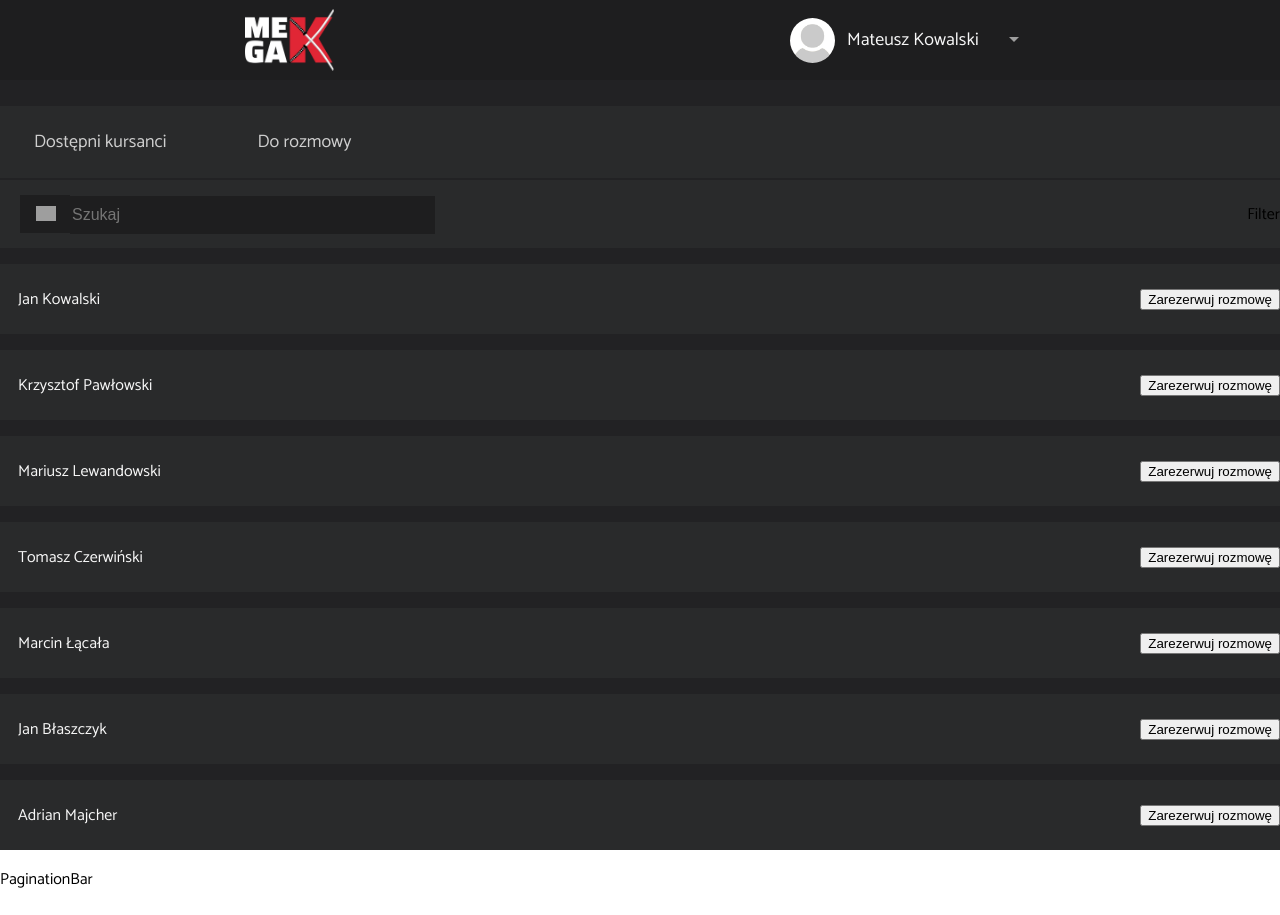
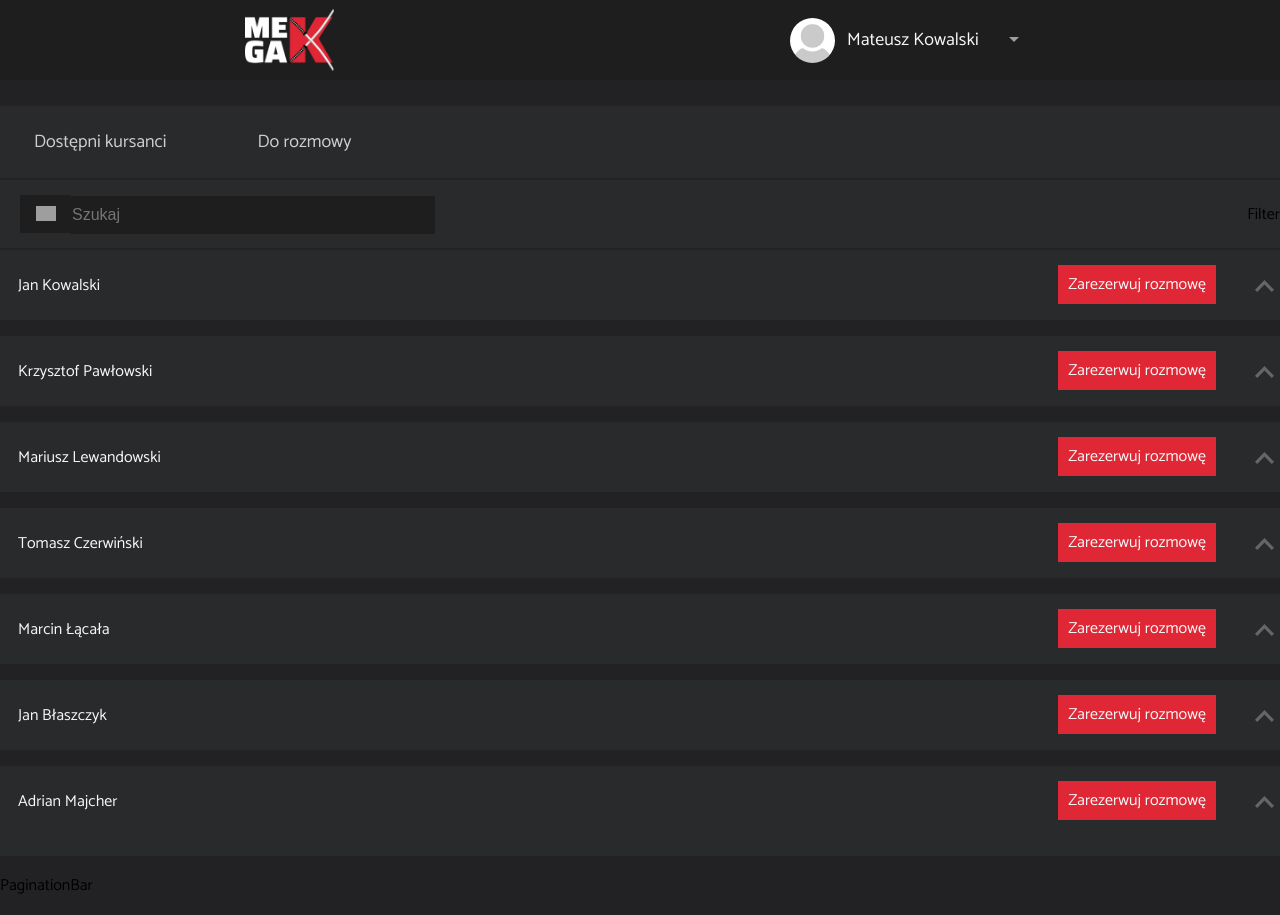
Before and after one commit to tomczer2t/head_hunter_front, a React (Create React App) app: page /hr/students in a window 1280 px wide. Before the commit the page ends 893 px from the top, so only its background shows below. Built offline with nearby package versions, Linux system fonts and the light colour scheme; grey boxes are pictures that could not be loaded.

Commit message:
HrAllStudents FE progres

```diff
--- a/src/components/HrAllStudents/HrAllStudents.css
+++ b/src/components/HrAllStudents/HrAllStudents.css
@@ -1,4 +1,4 @@
 .hr-all-students {
     background-color: var(--user-module-background-color);
-    height: 100vh;
+    min-height: 110vh;
 }
--- a/src/components/HrAllStudents/HrAllStudents.tsx
+++ b/src/components/HrAllStudents/HrAllStudents.tsx
@@ -18,8 +18,6 @@ export interface Dummy {
   canTakeApprenticeship: boolean;
   monthsOfCommercialExp: number;
 }
-
-
 
 export const HrAllStudents = () => {
   const dummyListOfStudentsForBooking: Dummy[] = [
@@ -121,7 +119,9 @@ export const HrAllStudents = () => {
         <TopBar />
         <MenuAvailableTalk />
         <SearchFilterBar />
-        <ListStudentsForBooking {...dummyListOfStudentsForBooking}></ListStudentsForBooking>
+        <ListStudentsForBooking
+          {...dummyListOfStudentsForBooking}
+        ></ListStudentsForBooking>
         <p>PaginationBar</p>
       </div>
     </>
--- a/src/components/ListStudentsForBooking/ListStudentsForBooking.css
+++ b/src/components/ListStudentsForBooking/ListStudentsForBooking.css
@@ -2,10 +2,9 @@
     background-color: var(--user-module-table-color);
     /*background-color: red;*/
     max-width: 1430px;
+    padding-bottom: 20px;
     margin: 0 auto;
-
     display: block;
-
 }
 
 .list-students-for-booking {
@@ -14,5 +13,4 @@
     list-style: none;
     margin: 0 auto;
     padding: 0;
-
 }
--- a/src/components/ListStudentsForBooking/SingleStudent/SingleStudent.css
+++ b/src/components/ListStudentsForBooking/SingleStudent/SingleStudent.css
@@ -8,7 +8,73 @@
     margin: 16px auto 0 auto;
 }
 
+.single-student:first-child {
+    margin-top: 0;
+}
+
 .single-student__name {
     color: var(--user-module-text-color);
     margin-left: 18px;
 }
+
+.single-student__more-info {
+    z-index: -1;
+    height: 0px;
+    transition: 0.1s;
+}
+
+.single-student__more-info--active {
+    display: block;
+    height: 110px;
+
+}
+
+.single-student__small-wrapper {
+    line-height: 60px;
+}
+
+.single-student__btn {
+    background-color: var(--user-module-button-color);
+    color: var(--user-module-text-color);
+    border: none;
+    width: 158px;
+    height: 39px;
+    font-size: 16px;
+    font-family: 'Catamaran', sans-serif;
+    padding: 0;
+    cursor: pointer;
+}
+
+.single-student__img {
+    width: 30px;
+    height: 30px;
+    position: relative;
+    top: 12px;
+    margin-left: 34px;
+    transition: 0.3s;
+}
+
+.single-student__img__more-info {
+    transform: rotate(180deg);
+}
+
+.single-student__details {
+    display: inline-block;
+    height: 110px;
+    background-color: var(--user-module-background-color);
+    color: var(--user-module-background-color);
+    font-size: 0px;
+    transition-property: color, font-size, transform, color;
+    transition-timing-function: ease-in-out;
+    transition-duration: 0.1s;
+    /*transition-delay: 0.2s;*/
+}
+
+.single-student__details--active {
+    color: var(--user-module-text-color);
+    font-size: 14px;
+    transition-property: background-color, font-size, transform, color;
+    transition-timing-function: ease-in-out;
+    transition-duration: 0.1s;
+    transition-delay: 0.1s;
+}
--- a/src/components/ListStudentsForBooking/SingleStudent/SingleStudent.tsx
+++ b/src/components/ListStudentsForBooking/SingleStudent/SingleStudent.tsx
@@ -1,17 +1,49 @@
-import React from 'react';
+import React, { useState } from 'react';
 import { Dummy } from '../../HrAllStudents/HrAllStudents';
 import './SingleStudent.css';
-
-interface DummyAndKey extends Dummy {
-  indexKey: number;
-}
+import upArrow from '../../../assets/images/upArrow.svg';
+import { SingleStudentDetails } from './SingleStudentDetails/SingleStudentDetails';
 
 export const SingleStudent = (props: Dummy) => {
+  const [isActive, setActive] = useState(false);
+  function hadleClickMoreInfo() {
+    setActive(!isActive);
+  }
+
   return (
     <>
       <li className="single-student">
         <div className="single-student__name">{props.fullName}</div>
-        <button>Zarezerwuj rozmowę</button>
+        <div className="single-student__small-wrapper">
+          <button className="single-student__btn">Zarezerwuj rozmowę</button>
+          <img
+            onClick={hadleClickMoreInfo}
+            src={upArrow}
+            alt="More student info"
+            className={
+              isActive
+                ? 'single-student__img single-student__img__more-info'
+                : 'single-student__img'
+            }
+          />
+        </div>
+      </li>
+      <li
+        className={
+          isActive
+            ? 'single-student__more-info single-student__more-info--active'
+            : 'single-student__more-info'
+        }
+      >
+        <div
+          className={
+            isActive
+              ? 'single-student__details single-student__details--active'
+              : 'single-student__details'
+          }
+        >
+          <SingleStudentDetails {...props} isActive={isActive} />
+        </div>
       </li>
     </>
   );
--- /dev/null
+++ b/src/components/ListStudentsForBooking/SingleStudent/SingleStudentDetails/SingleStudentDetails.css
@@ -0,0 +1,8 @@
+.single-student-details {
+    font-size: 12px;
+    display: none;
+}
+
+.single-student-details--active {
+    display: block;
+}
--- /dev/null
+++ b/src/components/ListStudentsForBooking/SingleStudent/SingleStudentDetails/SingleStudentDetails.tsx
@@ -0,0 +1,63 @@
+import React from 'react';
+import './SingleStudentDetails.css';
+import { Dummy } from '../../../HrAllStudents/HrAllStudents';
+
+interface DummyIsActive extends Dummy {
+  isActive: boolean;
+}
+
+export const SingleStudentDetails = (props: DummyIsActive) => {
+  const {
+    courseDegree,
+    courseEngagement,
+    projectDegree,
+    teamProjectDegree,
+    expectedTypeWork,
+    targetWorkCity,
+    expectedContractType,
+    expectedSalary,
+    canTakeApprenticeship,
+    monthsOfCommercialExp,
+    isActive,
+  }: DummyIsActive = props;
+  return (
+    <>
+      <table
+        className={
+          isActive
+            ? 'single-student-details single-student-details--active'
+            : 'single-student-details'
+        }
+      >
+        <thead>
+          <tr>
+            <th>Ocena przejścia kursu</th>
+            <th>Ocena aktywności i zaangażowania na kursie</th>
+            <th>Ocena kodu w projekcie własnym</th>
+            <th>Ocena pracy w zespole w Scrum</th>
+            <th>Preferowane miejsce pracy</th>
+            <th>Docelowe miasto, gdzie chce pracować kandydat</th>
+            <th>Oczekiwany typ kontraktu</th>
+            <th>Oczekiwane wynagrodzenie miesięczne netto</th>
+            <th>Zgoda na odbycie bezpłatnych praktyk/stażu na początek</th>
+            <th>Komercyjne doświadczenie w programowaniu</th>
+          </tr>
+        </thead>
+        <tbody>
+          <tr>
+            <td>{courseDegree} /5</td>
+            <td>{courseEngagement} /5</td>
+            <td>{projectDegree} /5</td>
+            <td>{teamProjectDegree} /5</td>
+            <td>{expectedTypeWork}</td>
+            <td>{targetWorkCity}</td>
+            <td>{expectedContractType}</td>
+            <td>{expectedSalary}</td>
+            <td>{canTakeApprenticeship}</td>
+            <td>{monthsOfCommercialExp}</td>
+          </tr>
+        </tbody>
+      </table>
+    </>
+  );
+};
--- a/src/index.css
+++ b/src/index.css
@@ -76,6 +76,7 @@
 
 body {
   margin: 0;
+  background-color: var(--user-module-background-color);
   font-family: 'Catamaran', sans-serif;
   -webkit-font-smoothing: antialiased;
   -moz-osx-font-smoothing: grayscale;
```
